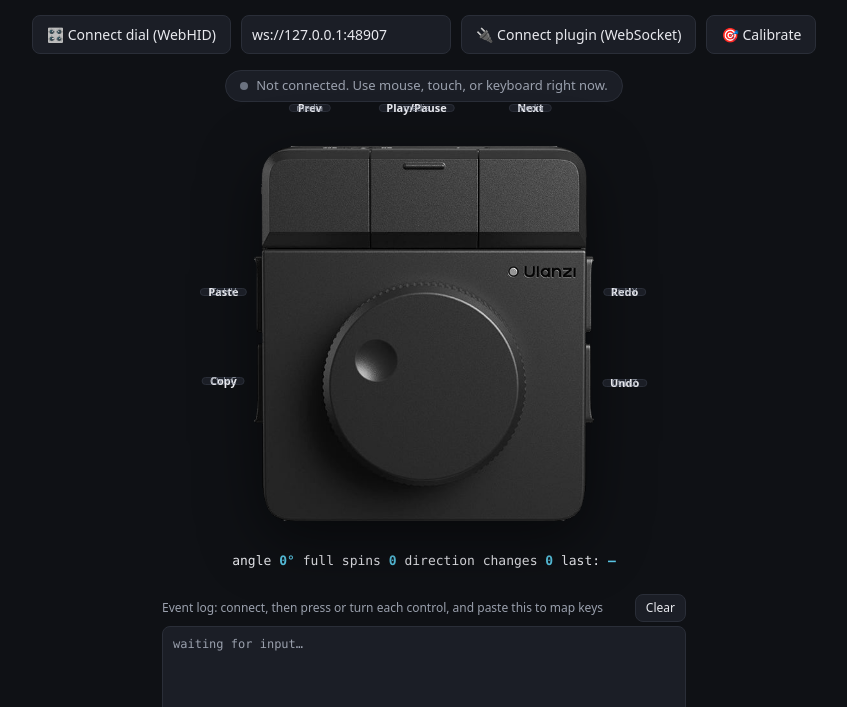
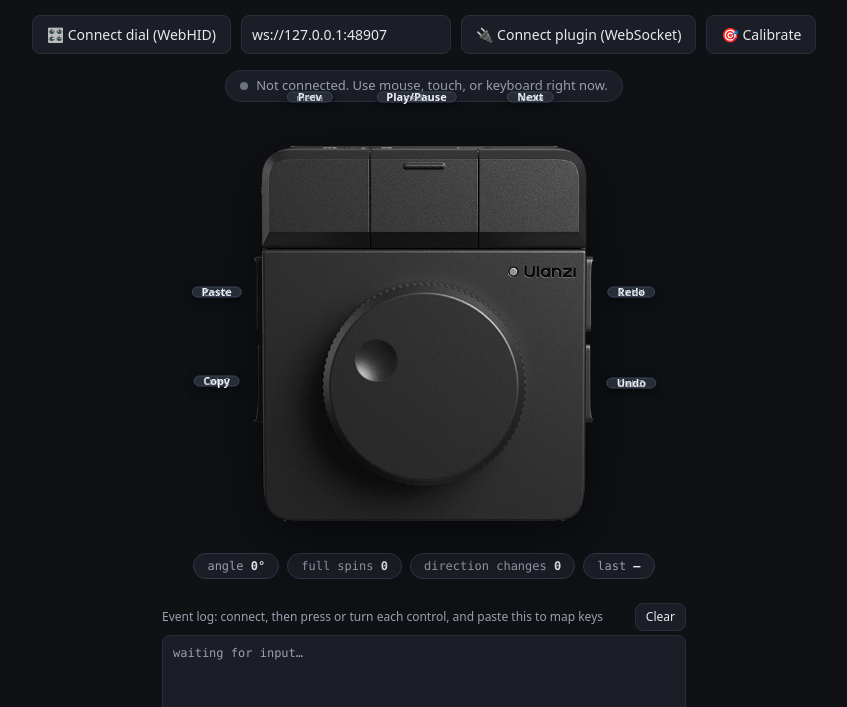
Before and after one commit to brendanwelsh/ulanzi-d100h-homebrew, a plain HTML site: page docs/dial-viewer.html in a window 1280 px wide. Shown: the part 93-800 px from the top of the page, without its empty margins (216-1063 px from the left). Drawn offline with Linux system fonts and the light colour scheme.

Commit message:
fix(viewer): visible label chips + stats as pill row below dial
- dial key labels: lighter fill, clear border, shadow, rounded so the
  boxes are actually visible on the dark page
- stats render as a clean row of pill chips below the dial
- nudge label offsets for clearance

```diff
--- a/docs/dial-viewer.html
+++ b/docs/dial-viewer.html
@@ -38,11 +38,14 @@
   .dial-knob.spin { filter:brightness(1.3) drop-shadow(0 0 12px rgba(255,255,255,.85)); }
   .dkey { position:absolute; transform:translate(-50%,-50%); background:transparent; border:0; padding:0; cursor:pointer; border-radius:10px; touch-action:none; }
   .dkey:hover { background:rgba(255,255,255,.07); }
-  .dlabel { position:absolute; transform:translate(-50%,-50%); background:var(--chip); border:1px solid var(--line); border-radius:7px;
-            padding:3px 7px; font-size:11px; font-weight:600; white-space:nowrap; pointer-events:none; text-align:center; }
-  .dlabel small { display:block; font-weight:400; color:var(--mut); font-size:9px; }
-  #hud { text-align:center; color:var(--ink); font:13px/1.6 ui-monospace,Menlo,Consolas,monospace; margin:0 12px 22px; }
-  #hud b { color:var(--accent); font-weight:600; }
+  .dlabel { position:absolute; transform:translate(-50%,-50%); background:#272c37; border:1px solid #3c4456; border-radius:9px;
+            padding:4px 9px; font-size:11px; font-weight:600; white-space:nowrap; pointer-events:none; text-align:center;
+            color:#f1f3f7; box-shadow:0 3px 10px rgba(0,0,0,.5); }
+  .dlabel small { display:block; font-weight:500; color:#aab1bf; font-size:9px; margin-top:1px; }
+  #hud { display:flex; flex-wrap:wrap; gap:8px; justify-content:center; margin:2px 12px 24px; }
+  #hud .stat { background:var(--chip); border:1px solid #313847; border-radius:999px; padding:6px 13px;
+               font:12px/1 ui-monospace,Menlo,Consolas,monospace; color:var(--mut); white-space:nowrap; }
+  #hud .stat b { color:var(--ink); font-weight:600; }
   .panel { max-width:560px; margin:6px auto 12px; padding:0 18px; }
   .panel .head { display:flex; justify-content:space-between; align-items:center; gap:8px; color:var(--mut); font-size:12px; margin-bottom:4px; }
   #log { background:var(--chip); border:1px solid var(--line); border-radius:8px; padding:8px 10px; height:148px; overflow:auto;
@@ -132,7 +135,10 @@ const connected = () => statusEl.classList.add('ok');
 
 let angle=0, revTotal=0, spins=0, flips=0, lastDir=0, lastFired='—', spinT;
 function hud(){ const a=(((Math.round(angle)%360)+360)%360);
-  hudEl.innerHTML = `angle <b>${a}&deg;</b>     full spins <b>${spins}</b>     direction changes <b>${flips}</b>     last: <b>${lastFired}</b>`; }
+  hudEl.innerHTML = `<span class="stat">angle <b>${a}&deg;</b></span>`
+    + `<span class="stat">full spins <b>${spins}</b></span>`
+    + `<span class="stat">direction changes <b>${flips}</b></span>`
+    + `<span class="stat">last <b>${lastFired}</b></span>`; }
 function applyAngle(){ knob.style.transform=`translate(-50%,-50%) rotate(${angle}deg)`; knob.classList.add('spin'); clearTimeout(spinT); spinT=setTimeout(()=>knob.classList.remove('spin'),220); hud(); }
 function spin(delta){ angle+=delta; revTotal+=Math.abs(delta); spins=Math.floor(revTotal/360);
   if(Math.abs(delta)>=4){ const d=delta>0?1:-1; if(lastDir && d!==lastDir) flips++; lastDir=d; } applyAngle(); }
@@ -151,7 +157,7 @@ KEYS.forEach((k,i)=>{
   b.addEventListener('pointerdown',e=>{ e.preventDefault(); lastFired=k.label; hud(); flash(i); });
   device.append(b);
   const lab=document.createElement('div'); lab.className='dlabel'; lab.innerHTML=`${k.label}<small>${k.sub}</small>`;
-  lab.style.left=(k.side==='L'?-9:k.side==='R'?109:k.cx)+'%'; lab.style.top=(k.side==='T'?-10:k.cy)+'%';
+  lab.style.left=(k.side==='L'?-11:k.side==='R'?111:k.cx)+'%'; lab.style.top=(k.side==='T'?-13:k.cy)+'%';
   device.append(lab);
 });
 
```
